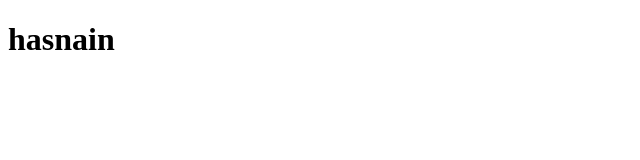
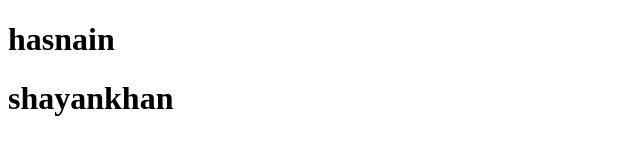
Before and after one commit to MrShayanJunaid/Merge, a plain HTML site: page index.html in a window 1280 px wide. Shown: the whole page, without its empty margins (0-640 px from the left). Drawn offline with Linux system fonts and the light colour scheme.

Commit message:
Update index.html

```diff
--- a/index.html
+++ b/index.html
@@ -7,5 +7,6 @@
 </head>
 <body>
     <h1>hasnain</h1>
+    <h1>shayankhan</h1>
 </body>
 </html>
```
